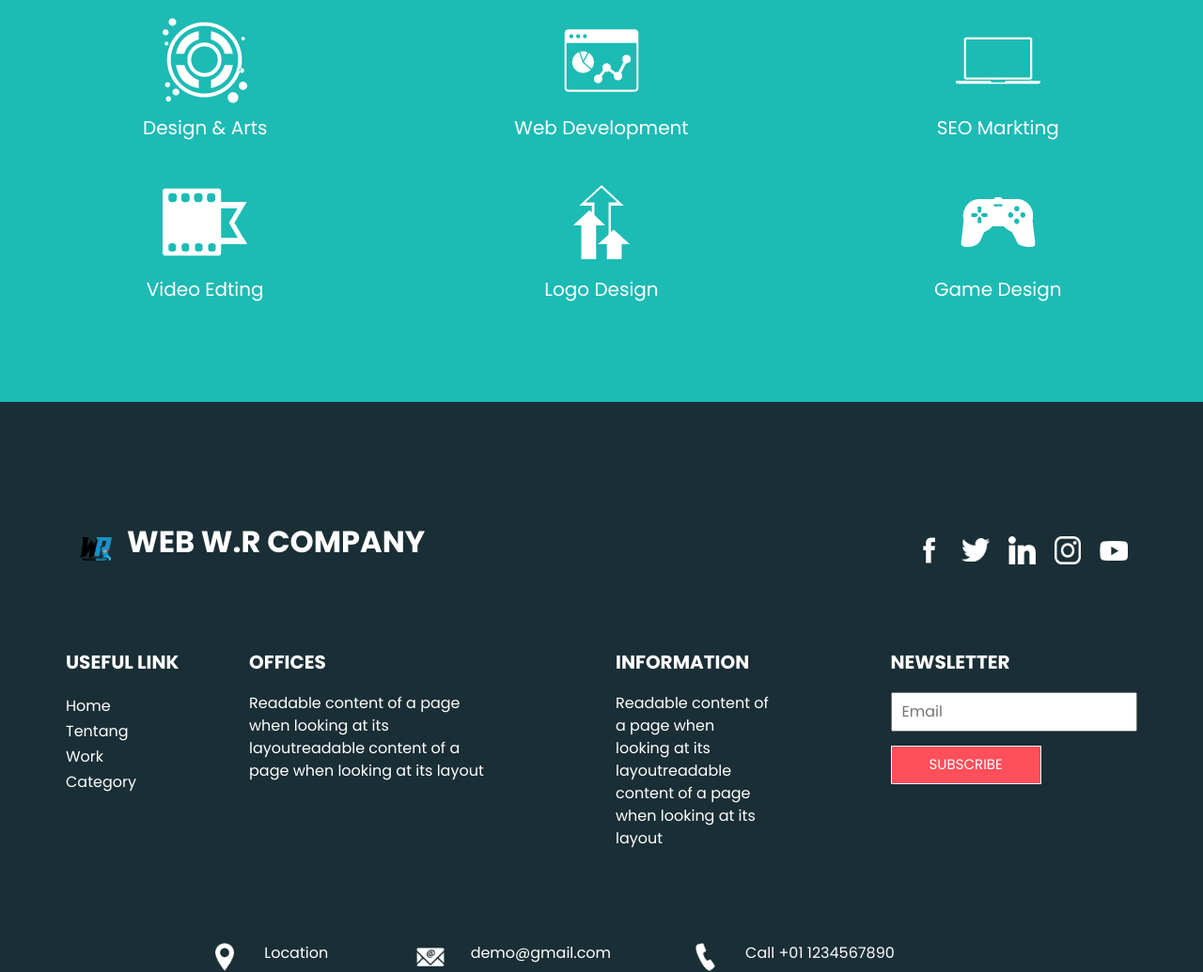
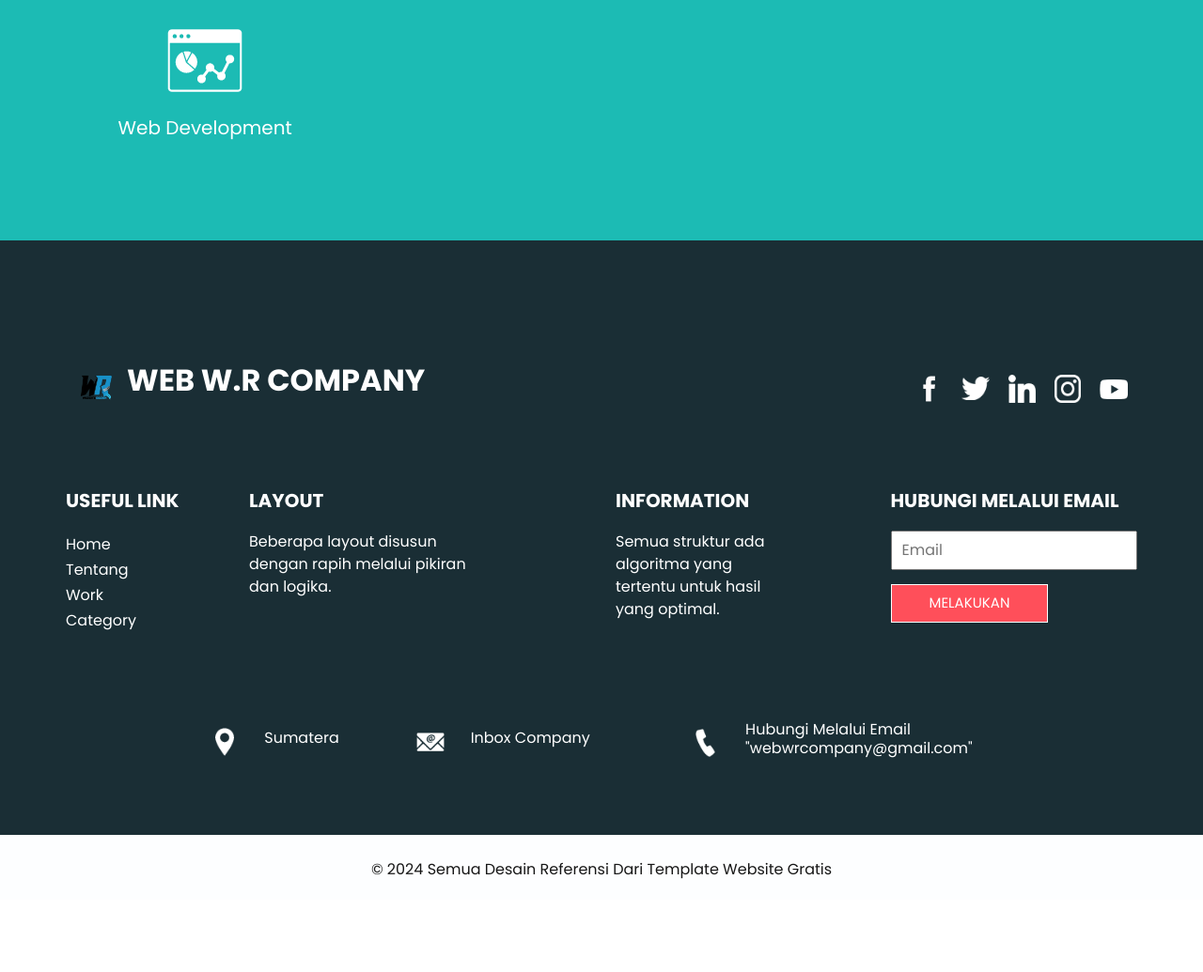
Before and after one commit to WEBWRCOMPANY/Website-Designer, a plain HTML site: page category.html in a window 1280 px wide. Shown: the part 238-1273 px from the top of the page at 94% size. After the commit the page ends 1196 px from the top, so only its background shows below. Drawn offline with Linux system fonts and the light colour scheme.

Commit message:
Add files via upload

```diff
--- a/category.html
+++ b/category.html
@@ -100,16 +100,6 @@
       <div class="category_container">
         <div class="box">
           <div class="img-box">
-            <img src="images/c1.png" alt="">
-          </div>
-          <div class="detail-box">
-            <h5>
-              Design & Arts
-            </h5>
-          </div>
-        </div>
-        <div class="box">
-          <div class="img-box">
             <img src="images/c2.png" alt="">
           </div>
           <div class="detail-box">
@@ -118,46 +108,8 @@
             </h5>
           </div>
         </div>
-        <div class="box">
-          <div class="img-box">
-            <img src="images/c3.png" alt="">
-          </div>
-          <div class="detail-box">
-            <h5>
-              SEO Markting
             </h5>
           </div>
-        </div>
-        <div class="box">
-          <div class="img-box">
-            <img src="images/c4.png" alt="">
-          </div>
-          <div class="detail-box">
-            <h5>
-              Video Edting
-            </h5>
-          </div>
-        </div>
-        <div class="box">
-          <div class="img-box">
-            <img src="images/c5.png" alt="">
-          </div>
-          <div class="detail-box">
-            <h5>
-              Logo Design
-            </h5>
-          </div>
-        </div>
-        <div class="box">
-          <div class="img-box">
-            <img src="images/c6.png" alt="">
-          </div>
-          <div class="detail-box">
-            <h5>
-              Game Design
-            </h5>
-          </div>
-        </div>
       </div>
     </div>
   </section>
@@ -219,10 +171,10 @@
             </div>
             <div class="col-md-3 ">
               <h5>
-                Offices
+                Layout
               </h5>
               <p>
-                Readable content of a page when looking at its layoutreadable content of a page when looking at its layout
+                Beberapa layout disusun dengan rapih melalui pikiran dan logika.
               </p>
             </div>
 
@@ -231,19 +183,19 @@
                 Information
               </h5>
               <p>
-                Readable content of a page when looking at its layoutreadable content of a page when looking at its layout
+                Semua struktur ada algoritma yang tertentu untuk hasil yang optimal.
               </p>
             </div>
 
             <div class="col-md-3  offset-lg-1">
               <div class="info_form ">
                 <h5>
-                  Newsletter
+                  Hubungi Melalui Email
                 </h5>
                 <form action="">
                   <input type="email" placeholder="Email">
                   <button>
-                    Subscribe
+                    Melakukan
                   </button>
                 </form>
               </div>
@@ -261,7 +213,7 @@
                     </div>
                     <div class="detail-box">
                       <h6>
-                        Location
+                        Sumatera
                       </h6>
                     </div>
                   </a>
@@ -273,7 +225,7 @@
                     </div>
                     <div class="detail-box">
                       <h6>
-                        demo@gmail.com
+                        Inbox Company
                       </h6>
                     </div>
                   </a>
@@ -285,7 +237,7 @@
                     </div>
                     <div class="detail-box">
                       <h6>
-                        Call +01 1234567890
+                        Hubungi Melalui Email "webwrcompany@gmail.com"
                       </h6>
                     </div>
                   </a>
@@ -305,8 +257,8 @@
   <footer class="container-fluid footer_section ">
     <div class="container">
       <p>
-        &copy; <span id="displayDate"></span> All Rights Reserved By
-        <a href="https://html.design/">Free Html Templates</a>
+        &copy; <span id="displayDate"></span> Semua Desain Referensi Dari
+        <a href="https://html.design/">Template Website Gratis</a>
       </p>
     </div>
   </footer>
```
Also changed, not shown: about.html (+18 -18 lines), work.html (+24 -25 lines).
